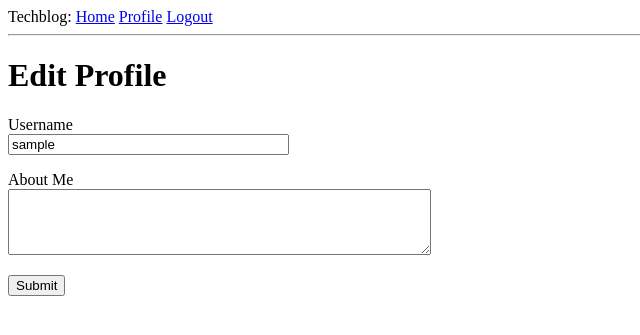
After one commit to DMMutua/techblog, a Flask app: page /edit_profile in a window 1280 px wide. The commit adds this page. Shown: the top 335 px of the page, without its empty margins (0-640 px from the left). Run offline with Flask 3, Linux system fonts and the light colour scheme; the visitor is signed in with stand-in values (Sample User, id 1); data comes from the database, SQL or seed files in the repository; both versions use the stored data as it was after the commit.

Commit message:
implements a profile editor by creating a profile editing form, dynamic template and a route whose access is embedded on the user profile page view

```diff
--- a/app/forms.py
+++ b/app/forms.py
@@ -1,6 +1,6 @@
 from flask_wtf import FlaskForm
-from wtforms import StringField, BooleanField, PasswordField, SubmitField
-from wtforms.validators import DataRequired, ValidationError, Email, EqualTo
+from wtforms import StringField, BooleanField, PasswordField, SubmitField, TextAreaField
+from wtforms.validators import DataRequired, ValidationError, Email, EqualTo, Length
 import sqlalchemy as sa
 from app import db
 from app.models import User
@@ -40,3 +40,10 @@ class RegistrationForm(FlaskForm):
             User.email == email.data))
         if user is not None:
             raise ValidationError('Please use a different email address.')
+
+
+class EditProfileForm(FlaskForm):
+    """A Form Class to Register, Re-register and Validate User Profile Info"""
+    username = StringField('Username', validators=[DataRequired()])
+    about_me = TextAreaField('About Me', validators=[Length(min=0, max=140)])
+    submit = SubmitField('Submit')
--- a/app/routes.py
+++ b/app/routes.py
@@ -1,7 +1,7 @@
 from urllib.parse import urlsplit
 from datetime import datetime, timezone
 from flask import render_template, flash, redirect, url_for, request
-from app.forms import LoginForm, RegistrationForm
+from app.forms import LoginForm, RegistrationForm, EditProfileForm
 from flask_login import current_user, login_user, logout_user, login_required
 import sqlalchemy as sa
 from app import app, db
@@ -90,3 +90,20 @@ def before_request():
     if current_user.is_authenticated:
         current_user.last_seen = datetime.now(timezone.utc)
         db.session.commit()
+
+
+@app.route('/edit_profile', methods=['GET', 'POST'])
+@login_required
+def edit_profile():
+    form = EditProfileForm()
+    if form.validate_on_submit():
+        current_user.username = form.username.data
+        current_user.about_me = form.about_me.data
+        db.session.commit()
+        flash('Your Changes have been Saved.')
+        return redirect(url_for('edit_profile'))
+    elif request.method == 'GET':
+        form.username.data = current_user.username
+        form.about_me.data = current_user.about_me
+    return render_template('edit_profile.html', title='Edit Profile',
+                           form=form)
--- /dev/null
+++ b/app/templates/edit_profile.html
@@ -0,0 +1,23 @@
+{% extends "base.html" %}
+
+{% block content %}
+    <h1>Edit Profile</h1>
+    <form action="" method="post">
+        {{ form.hidden_tag() }}
+        <p>
+            {{ form.username.label }}<br>
+            {{ form.username(size=32) }}<br>
+            {% for error in form.username.errors %}
+            <span style="color: red;">[{{ error }}]</span>
+            {% endfor %}
+        </p>
+        <p>
+            {{ form.about_me.label }}<br>
+            {{ form.about_me(cols=50, rows=4) }}<br>
+            {% for error in form.about_me.errors %}
+            <span style="color: red;">[{{ error }}]</span>
+            {% endfor %}
+        </p>
+        <p>{{ form.submit() }}</p>
+    </form>
+    {% endblock %}
--- a/app/templates/user.html
+++ b/app/templates/user.html
@@ -11,6 +11,9 @@
             </td>
         </tr>
     </table>
+    {% if user == current_user %}
+    <p><a href="{{ url_for('edit_profile') }}">Edit your profile</a></p>
+    {% endif %}
     <hr>
     {% for post in posts %}
         {% include '_post.html' %}
```
Also changed, not shown: app.db.
